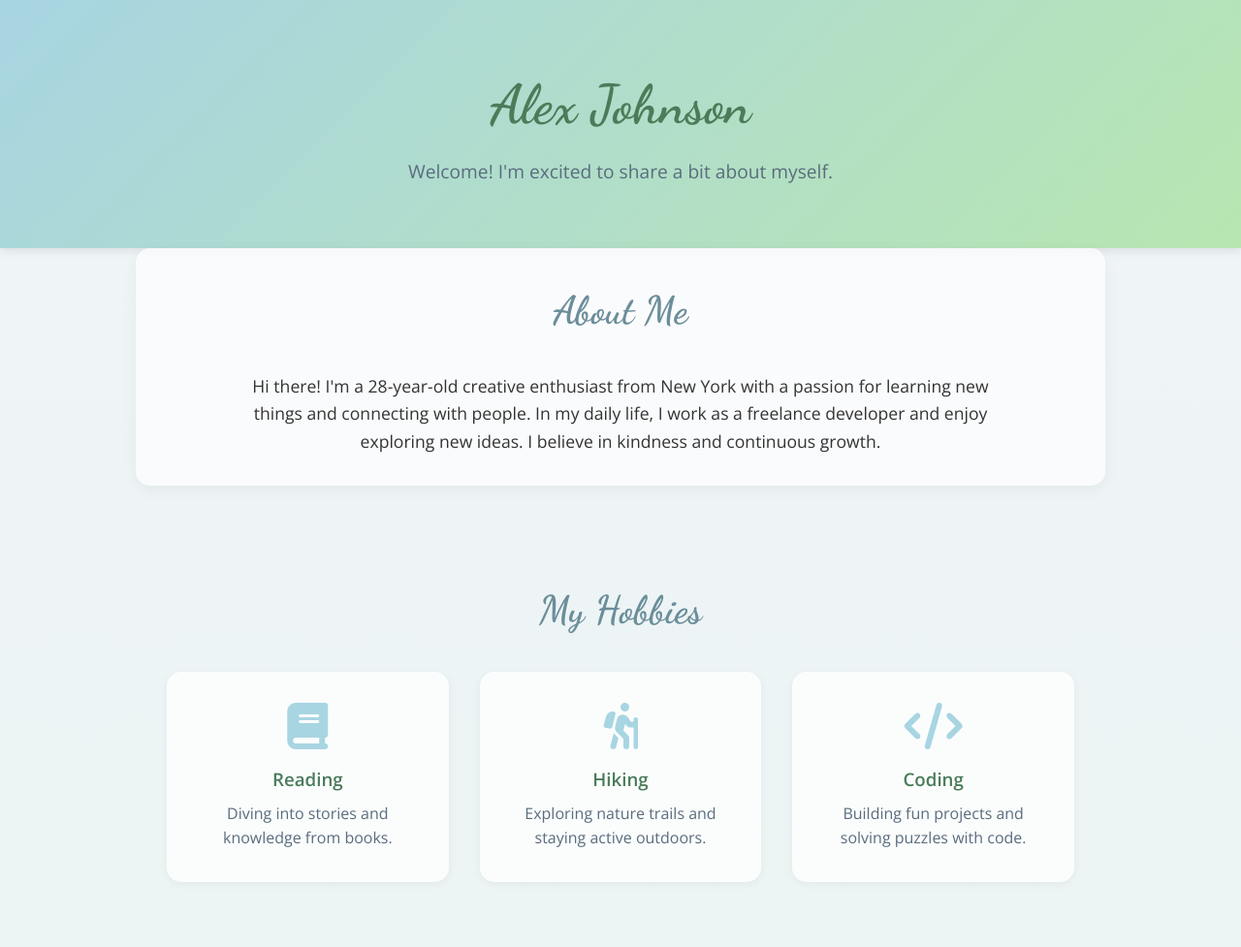
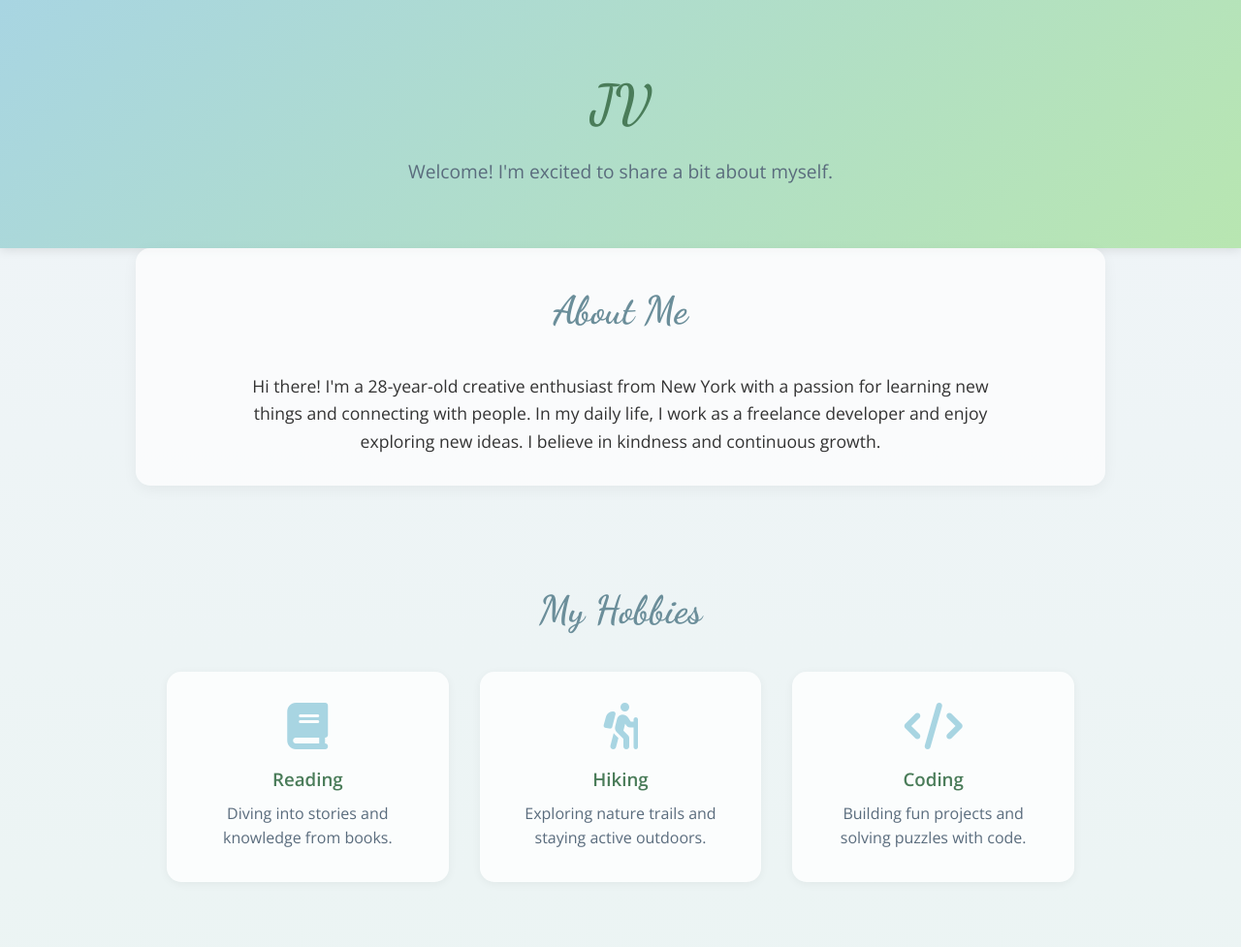
Before and after one commit to chacaniedo/itsme, a plain HTML site: page index.html in a window 1280 px wide. Shown: the top 977 px of the page at 97% size. Drawn offline with nearby package versions, Linux system fonts and the light colour scheme.

Commit message:
Update index.html

```diff
--- a/index.html
+++ b/index.html
@@ -3,7 +3,7 @@
 <head>
     <meta charset="UTF-8">
     <meta name="viewport" content="width=device-width, initial-scale=1.0">
-    <title>About Me - Alex Johnson</title>
+    <title>About Me - JV</title>
     <link rel="stylesheet" href="styles.css">
     <link href="https://fonts.googleapis.com/css2?family=Open+Sans:wght@300;400;600&family=Dancing+Script:wght@700&display=swap" rel="stylesheet">
     <link rel="stylesheet" href="https://cdnjs.cloudflare.com/ajax/libs/font-awesome/6.4.0/css/all.min.css">
@@ -11,7 +11,7 @@
 <body>
     <header class="header">
         <div class="header-content">
-            <h1>Alex Johnson</h1>
+            <h1>JV</h1>
             <p>Welcome! I'm excited to share a bit about myself.</p>
         </div>
     </header>
```
